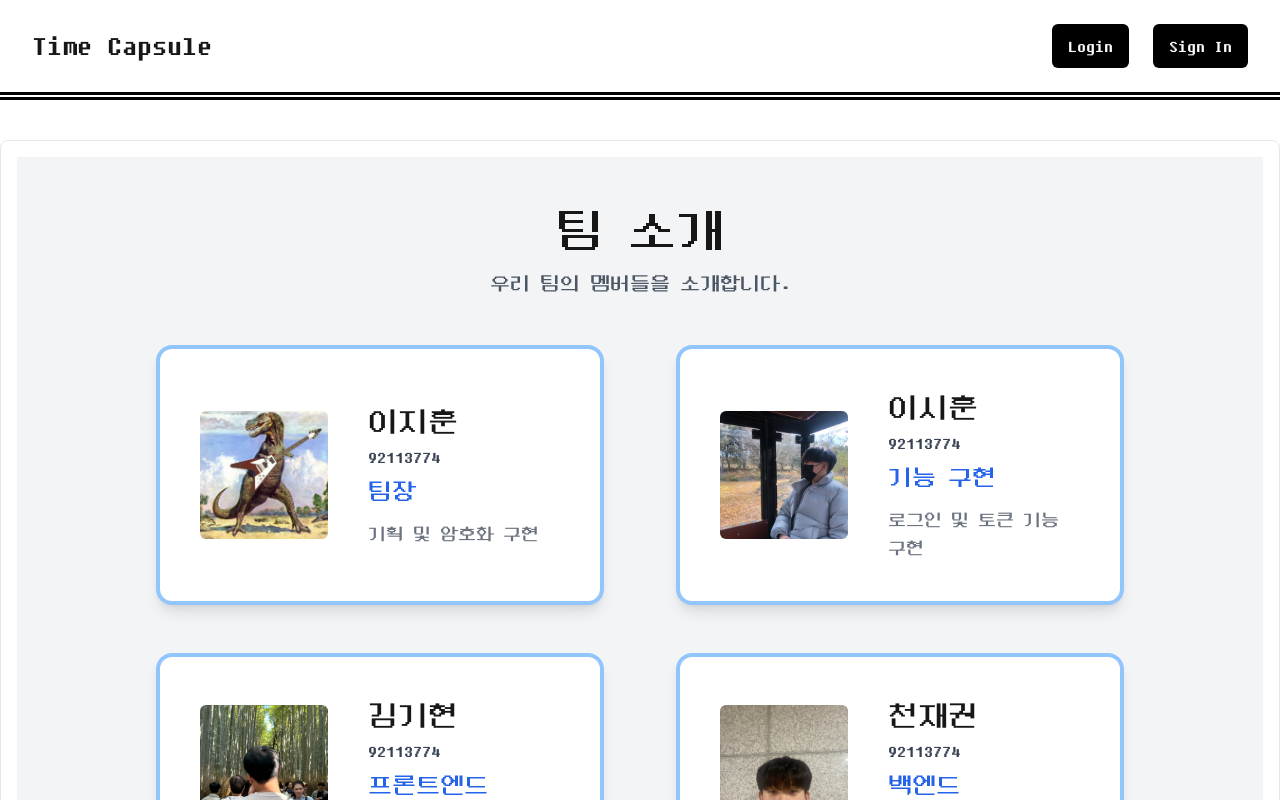
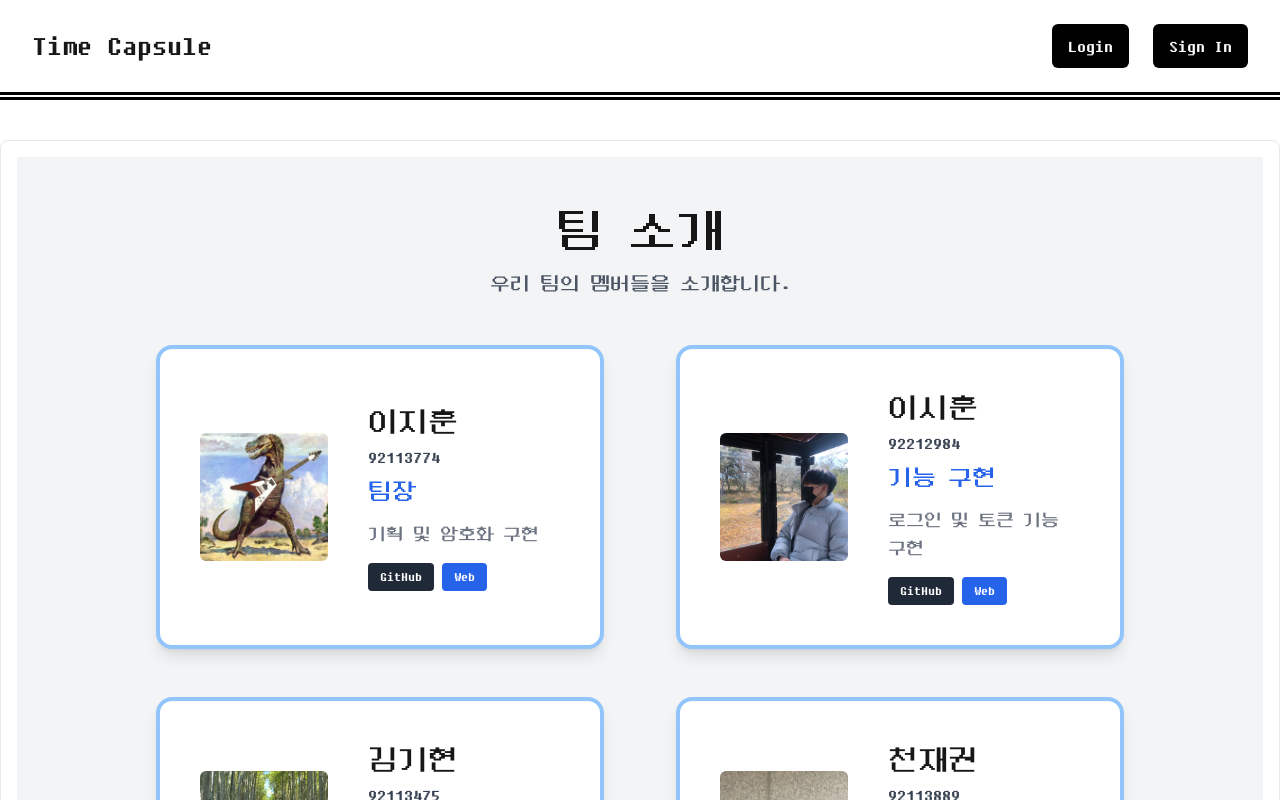
Before and after one commit to wornjss1002/crypto_final, a Next.js app: page /about in a window 1280 px wide. Shown: the top 800 px of the page. Built offline with nearby package versions, Linux system fonts and the light colour scheme; no server answers.

Commit message:
team_page_commit

```diff
--- a/src/app/about/page.tsx
+++ b/src/app/about/page.tsx
@@ -8,27 +8,35 @@ export default function AboutPage() {
       role: '팀장',
       desc: '기획 및 암호화 구현',
       photo: '/jihoon.jpg',
+      github: 'https://github.com/Hoodscp/Team_Crypto',
+      web: 'https://team-crypto.vercel.app/capsules',
     },
     {
       name: '이시훈',
-      studentId: '92113774',
+      studentId: '92212984',
       role: '기능 구현',
       desc: '로그인 및 토큰 기능 구현',
       photo: '/sihoon.jpg',
+      github: 'https://github.com/KJB000/team_capsule',
+      web: 'https://team-capsule.vercel.app',
     },
     {
       name: '김기현',
-      studentId: '92113774',
+      studentId: '92113475',
       role: '프론트엔드',
       desc: 'UI/UX 담당',
       photo: '/gihyeon.jpg',
+      github: 'https://github.com/Kimkihyeon02/time-capsule',
+      web: 'https://time-capsule-gamma.vercel.app/capsules',
     },
     {
       name: '천재권',
-      studentId: '92113774',
+      studentId: '92113889',
       role: '백엔드',
       desc: 'DB 연결 담당',
       photo: '/jaegwon.jpg',
+      github: 'https://github.com/wornjss1002/crypto_final',
+      web: 'https://crypto-final-capsule.vercel.app/capsules',
     },
   ]
 
@@ -69,6 +77,24 @@ export default function AboutPage() {
               <div className="text-base sm:text-lg text-gray-500 mt-2 sm:mt-3">
                 {member.desc}
               </div>
+              <div className="flex gap-2 justify-center sm:justify-start mt-4">
+                <a
+                  href={member.github}
+                  target="_blank"
+                  rel="noopener noreferrer"
+                  className="inline-block bg-gray-800 text-white px-3 py-1 rounded hover:bg-gray-900 text-sm"
+                >
+                  GitHub
+                </a>
+                <a
+                  href={member.web}
+                  target="_blank"
+                  rel="noopener noreferrer"
+                  className="inline-block bg-blue-600 text-white px-3 py-1 rounded hover:bg-blue-700 text-sm"
+                >
+                  Web
+                </a>
+              </div>
             </div>
           </div>
         ))}
```
Also changed, not shown: 1 other file (tests, documents, lock files or other folders).
